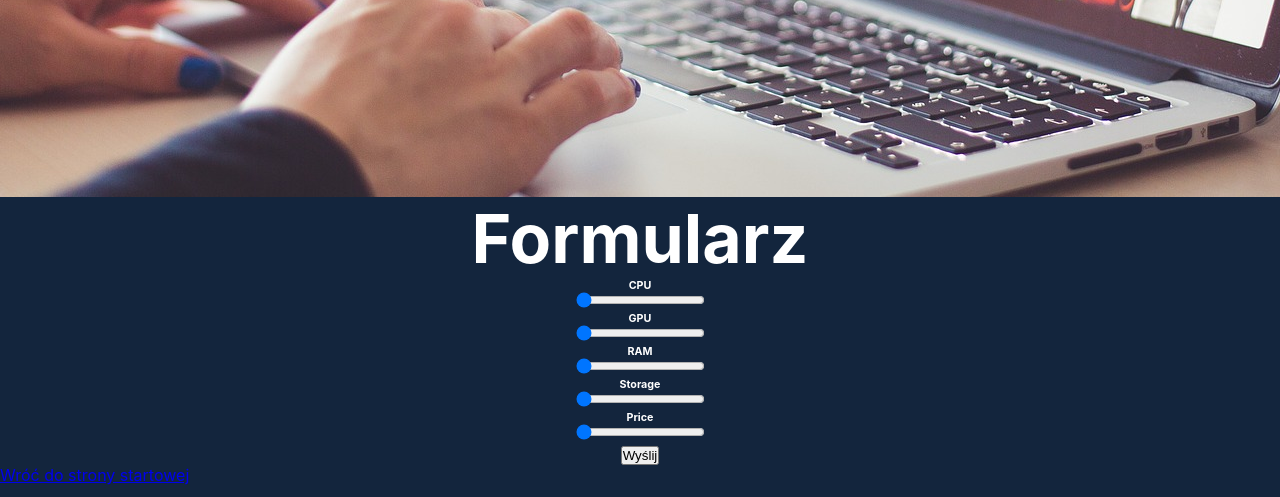
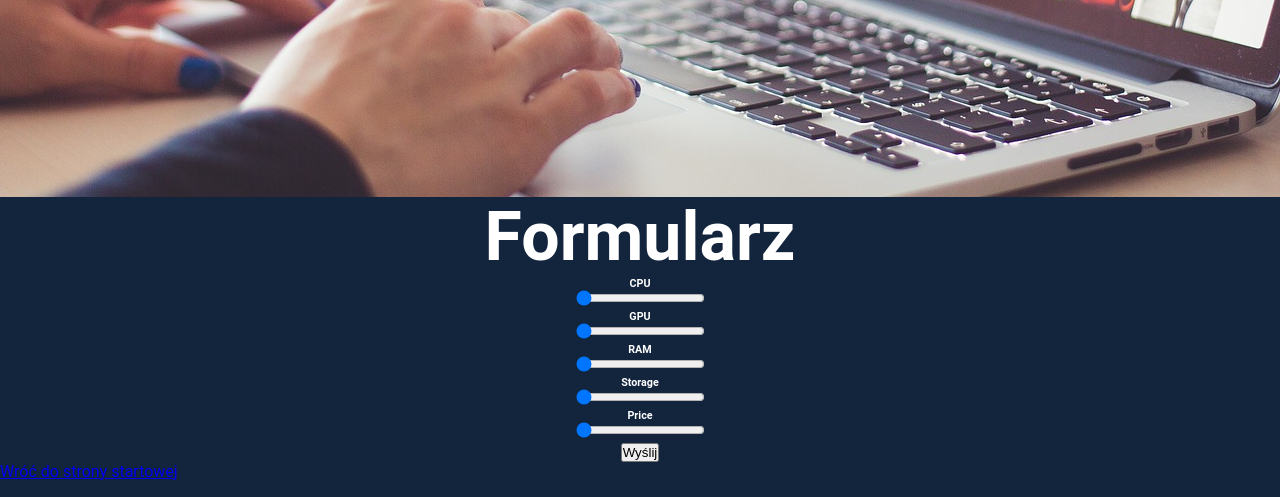
Before and after one commit to tma19993/Multi-criteria-decision-making-for-laptops, a React app in the folder frontend/: page / in a window 1280 px wide. Shown: the part 603-1100 px from the top of the page. Built offline with nearby package versions, Linux system fonts and the light colour scheme.

Commit message:
zmiana fontu

```diff
--- a/frontend/src/index.css
+++ b/frontend/src/index.css
@@ -1,9 +1,9 @@
+@import url('https://fonts.googleapis.com/css2?family=Open+Sans&display=swap');
+
 body {
   margin: 0;
   padding: 0;
-  font-family: -apple-system, BlinkMacSystemFont, "Segoe UI", "Roboto", "Oxygen",
-    "Ubuntu", "Cantarell", "Fira Sans", "Droid Sans", "Helvetica Neue",
-    sans-serif;
+  font-family: "Roboto", "Oxygen", "arial", sans-serif;
   -webkit-font-smoothing: antialiased;
   -moz-osx-font-smoothing: grayscale;
 }
```
